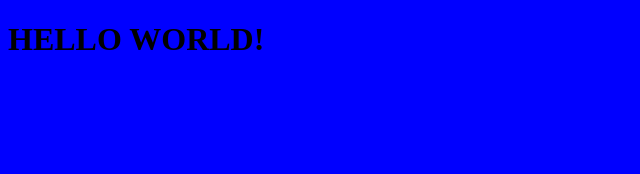
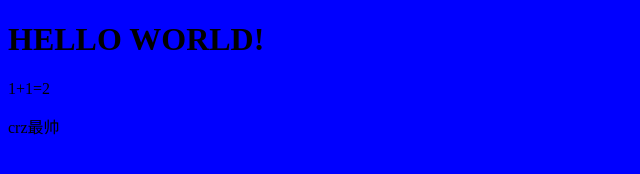
Before and after one commit to 231250003/git-example-remote, a plain HTML site: page index.html in a window 1280 px wide. Shown: the whole page, without its empty margins (0-640 px from the left). Drawn offline with Linux system fonts and the light colour scheme.

Commit message:
Modify index.html:math

```diff
--- a/index.html
+++ b/index.html
@@ -9,5 +9,7 @@
 </head>
 <body>
     <h1>HELLO WORLD!</h1>
+    <p> 1+1=2 </p>
+    <p> crz最帅 </p>
 </body>
 </html>
```
